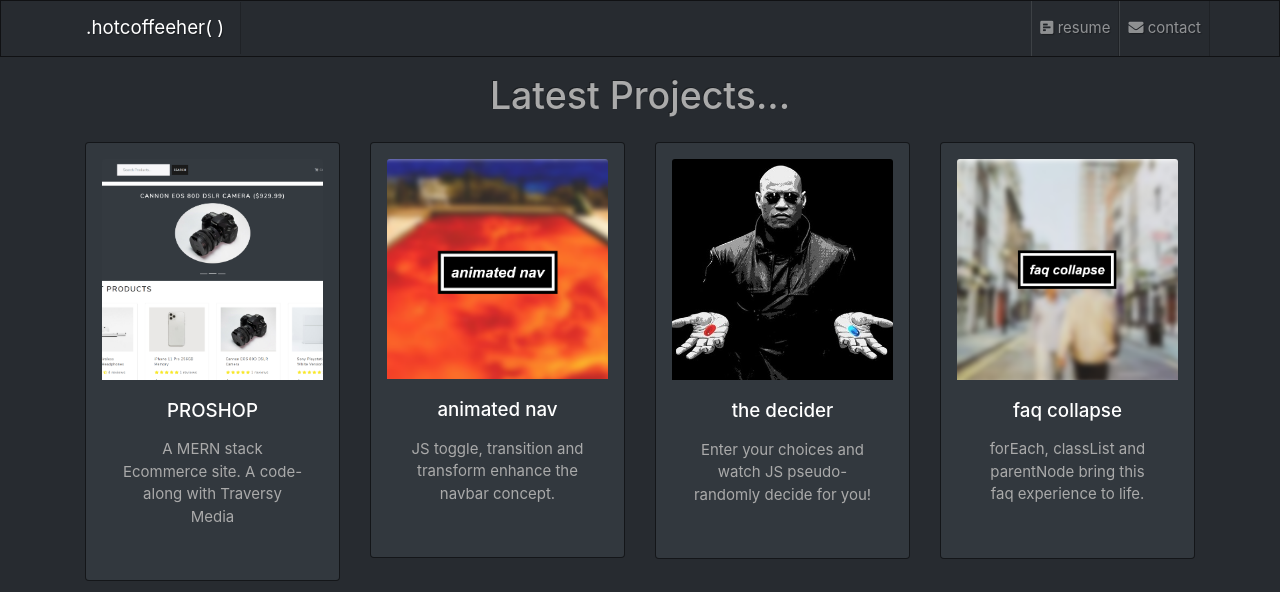
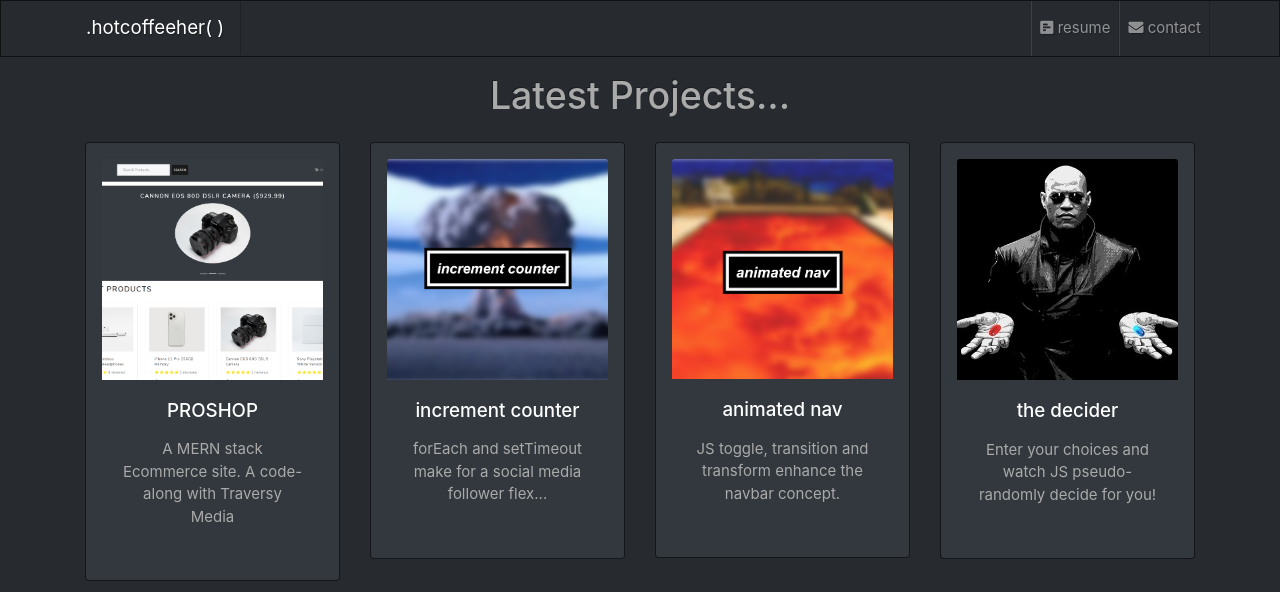
Before and after one commit to hotcoffeehero/_hotcoffeehero, a React (Create React App) app in the folder frontend/: page / in a window 1280 px wide. Shown: the top 592 px of the page. Built offline with nearby package versions, Linux system fonts and the light colour scheme.

Commit message:
Added Incrmement Counter

```diff
--- a/frontend/src/projects.js
+++ b/frontend/src/projects.js
@@ -8,6 +8,13 @@ const projects = [
     image: `${project}proshop.png`,
     title: 'PROSHOP',
     desc: 'A MERN stack Ecommerce site. A code-along with Traversy Media',
+  },
+  {
+    // id: '1',
+    url: 'https://small-size.surge.sh/',
+    image: `${project}increment_counter.png`,
+    title: 'increment counter',
+    desc: 'forEach and setTimeout make for a social media follower flex...',
   },
   {
     // id: '1',
```
Also changed, not shown: frontend/public/images/project_thumnails/increment_counter.png (added), 1 other file (tests, documents, lock files or other folders).
